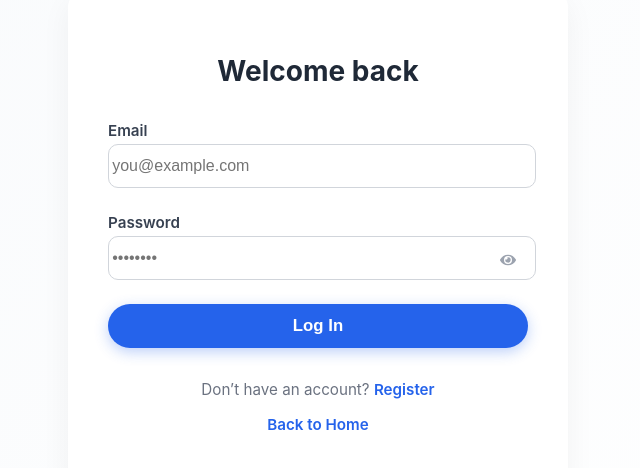
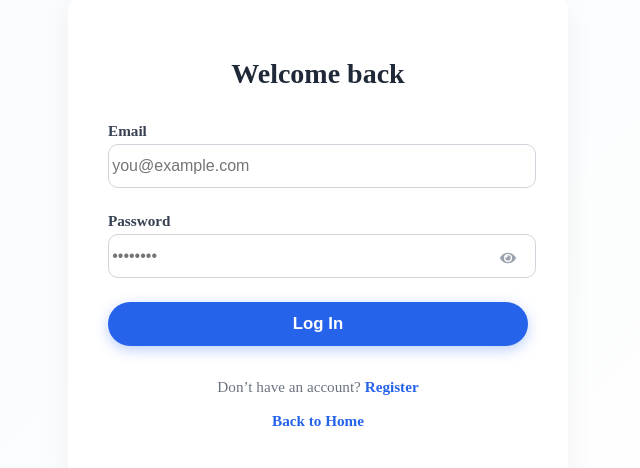
Before and after one commit to michelleduong03/TrackNowNotLater, a React (Create React App) app in the folder TNNL_Test/client/: page /login in a window 1280 px wide. Shown: the part 192-660 px from the top of the page, without its empty margins (322-962 px from the left). Built offline with nearby package versions, Linux system fonts and the light colour scheme.

Commit message:
font chnage

```diff
--- a/TNNL_Test/client/src/components/Login.js
+++ b/TNNL_Test/client/src/components/Login.js
@@ -27,7 +27,7 @@
       display: 'flex',
       justifyContent: 'center',
       alignItems: 'center',
-      fontFamily: '"Inter", sans-serif',
+      fontFamily: '"Lora", serif',
       background: 'linear-gradient(135deg, #f8fafc 0%, #ffffff 100%)',
       padding: '2rem'
     }}>
--- a/TNNL_Test/client/src/components/Register.js
+++ b/TNNL_Test/client/src/components/Register.js
@@ -36,7 +36,7 @@
       display: 'flex',
       justifyContent: 'center',
       alignItems: 'center',
-      fontFamily: '"Inter", sans-serif',
+      fontFamily: '"Lora", serif', // Applied Lora font
       background: 'linear-gradient(135deg, #f8fafc 0%, #ffffff 100%)',
       padding: '2rem'
     }}>
@@ -150,6 +150,11 @@
           </p>
         </div>
       </form>
+      <style>
+        {`
+          @import url('https://fonts.googleapis.com/css2?family=Lora:wght@400;500;600;700&display=swap');
+        `}
+      </style>
     </div>
   );
 }
```
